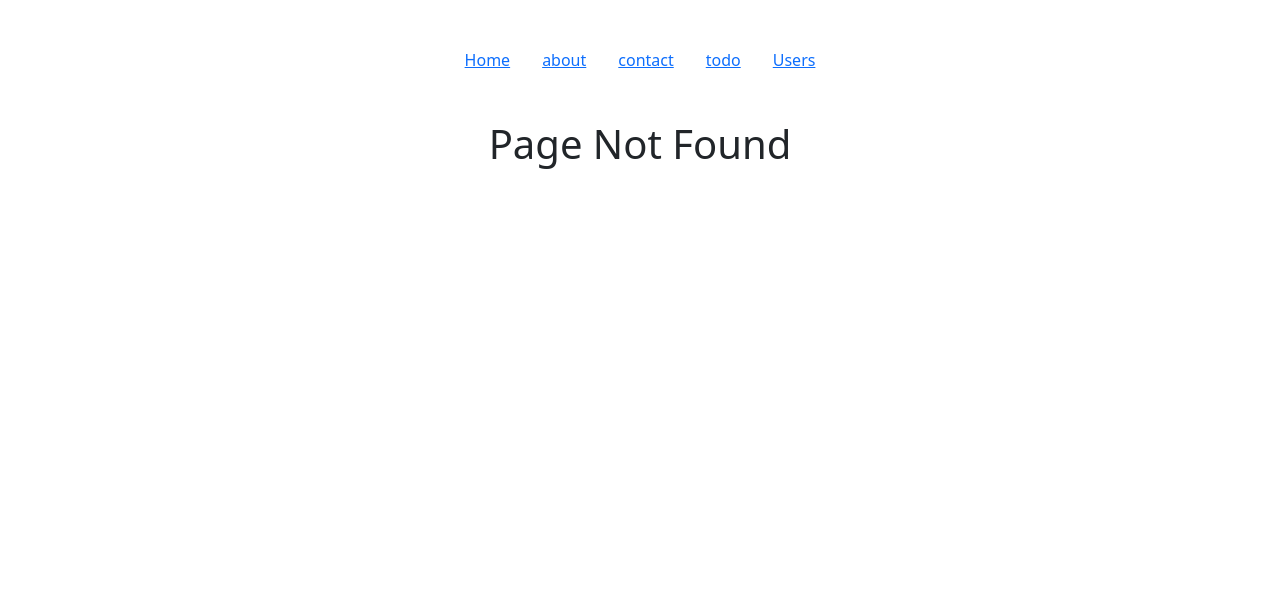
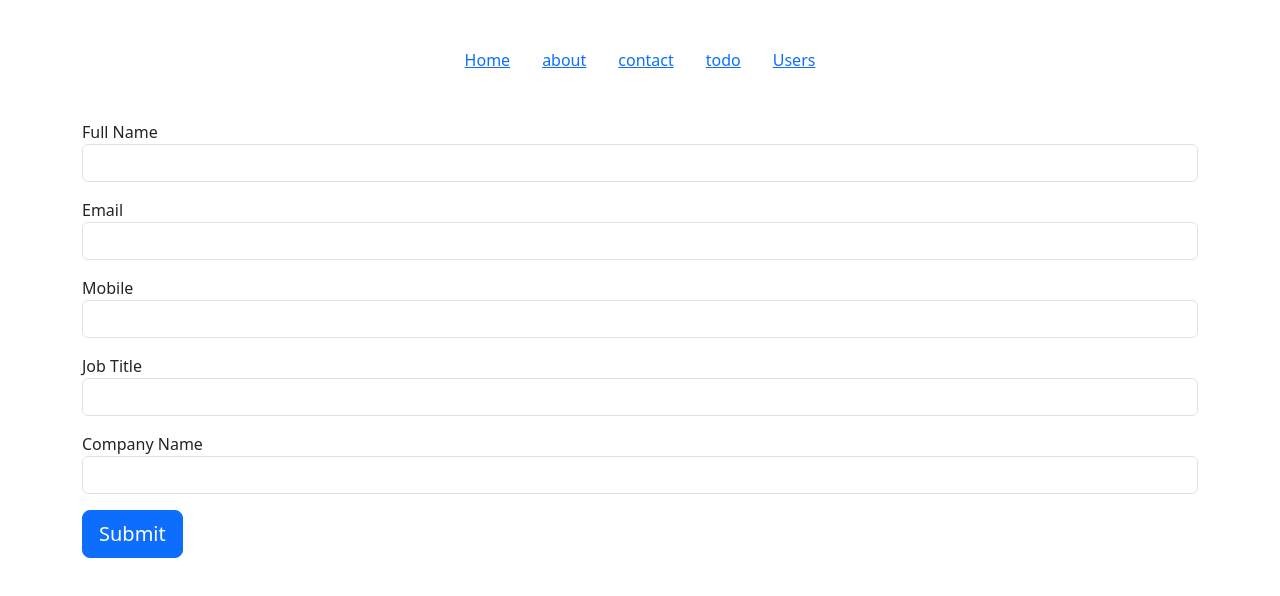
Before and after one commit to shailesh-ss-19-11/evening-todolist, a React (Vite) app: page /users/add-user in a window 1280 px wide. Before the commit this address had no page. Shown: the top 596 px of the page. Built offline with nearby package versions, Linux system fonts and the light colour scheme.

Commit message:
add user using api

```diff
--- a/src/App.jsx
+++ b/src/App.jsx
@@ -9,6 +9,7 @@ import About from "./pages/About";
 import Contact from "./pages/Contact";
 import Page404 from "./Page404";
 import Users from "./users/Users";
+import AddUser from "./users/AddUser";
 
 
 const App = () => {
@@ -29,6 +30,7 @@ const App = () => {
         <Route path="/contact" element={<Contact />} />
         <Route path="/todo-list" element={<Todo />} />
         <Route path="/users" element={<Users />} />
+        <Route path="/users/add-user" element={<AddUser />} />
         <Route path="*" element={<Page404 />} />
       </Routes>
 
--- /dev/null
+++ b/src/users/AddUser.jsx
@@ -0,0 +1,75 @@
+import axios from 'axios';
+import React, { useState } from 'react'
+import { baseURL } from '../../constant';
+import { useNavigate } from 'react-router-dom';
+
+const AddUser = () => {
+  const [inputs, setInputs] = useState({});
+  const navigate = useNavigate();
+
+  const handleChange = (e) => {
+    let obj = { ...inputs };
+    const { name, value } = e.target;
+    obj[name] = value;
+    setInputs(obj);
+  }
+
+  console.log(inputs)
+
+  const addUser = async () => {
+    try {
+      const response = await axios.post(baseURL, inputs);
+      if (response.status === 201) {
+        navigate(-1); //go back
+      }
+    } catch (err) {
+      alert(err.message);
+    }
+  }
+
+  const handleSubmit = (e) => {
+    e.preventDefault();
+    addUser()
+  }
+
+  return (
+    <form className='container' onSubmit={handleSubmit}>
+      <div>
+        <label for="basic-url">Full Name</label>
+        <div class="input-group mb-3">
+          <input type="text" class="form-control" name='name' onChange={handleChange} value={inputs?.name} />
+        </div>
+      </div>
+      <div>
+        <label for="basic-url">Email</label>
+        <div class="input-group mb-3">
+          <input type="text" class="form-control" name='email' onChange={handleChange} value={inputs?.email} />
+        </div>
+      </div>
+      <div>
+        <label for="basic-url">Mobile</label>
+        <div class="input-group mb-3">
+          <input type="text" class="form-control" name='phone' onChange={handleChange} value={inputs?.phone} />
+        </div>
+      </div>
+      <div>
+        <label for="basic-url">Job Title</label>
+        <div class="input-group mb-3">
+          <input type="text" class="form-control" name='job title' onChange={handleChange} value={inputs["job title"]} />
+        </div>
+      </div>
+      <div>
+        <label for="basic-url">Company Name</label>
+        <div class="input-group mb-3">
+          <input type="text" class="form-control" name='company name' onChange={handleChange} value={inputs["company name"]} />
+        </div>
+      </div>
+      <div>
+        <button className='btn btn-lg btn-primary'>Submit</button>
+      </div>
+
+    </form>
+  )
+}
+
+export default AddUser
--- a/src/users/UserTable.jsx
+++ b/src/users/UserTable.jsx
@@ -1,10 +1,13 @@
 import React from 'react'
 import { MdDelete, MdEditSquare } from 'react-icons/md';
+import { useNavigate } from 'react-router-dom';
 
 const UserTable = (props) => {
     const { userData } = props;
+    const navigate = useNavigate();
     return (
         <>
+        <button className='btn btn-sm btn-secondary' onClick={()=>navigate("add-user")}>Add</button>
             <table className='table table-bordered'>
                 <thead>
                     <tr>
```
